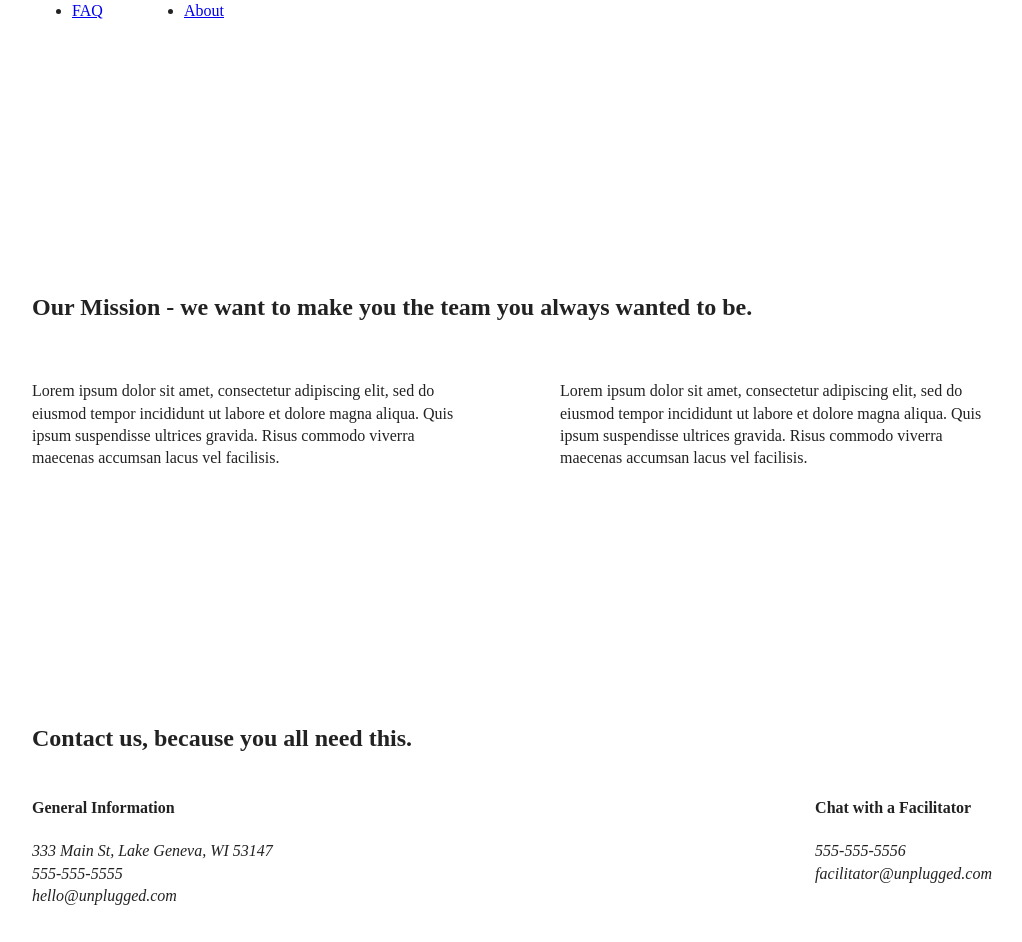
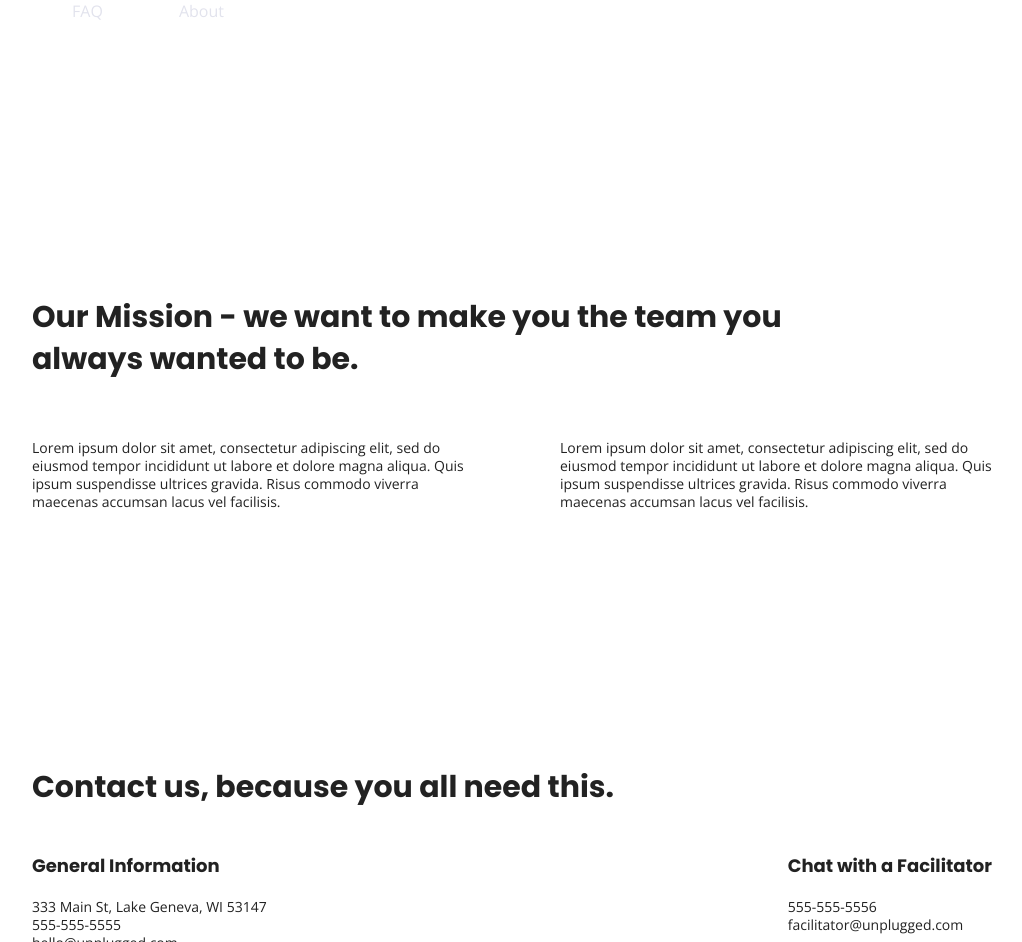
Before and after one commit to SionGH/-unplugged-retreat-web, a website: page about/index.html in a window 1280 px wide. Shown: the part 173-1115 px from the top of the page, without its empty margins (128-1150 px from the left). Drawn offline with nearby package versions, Linux system fonts and the light colour scheme.

Commit message:
Css text

```diff
--- a/about/index.html
+++ b/about/index.html
@@ -20,6 +20,8 @@
   <link rel="stylesheet" href="../css/main.css">
 
   <meta name="theme-color" content="#fafafa">
+  <!-- Google Fonts -->
+  <link href="https://fonts.googleapis.com/css?family=Open+Sans:400,700|Poppins:500,700" rel="stylesheet">
 </head>
 
 <body>
--- a/css/main.css
+++ b/css/main.css
@@ -86,6 +86,63 @@ textarea {
 /* ==========================================================================
    Author's custom styles
    ========================================================================== */
+   /* General Styles */
+
+html {
+	font-size: 16px;
+}
+
+body {
+    font-family: 'Open Sans', sans-serif;
+    font-size: 1em;
+    text-align: left;
+}
+
+
+ul,
+ol {
+  font-size: 1em;
+  list-style-type: none;
+}
+
+a {
+	color: #e2e3ed;
+  text-decoration: none;
+}
+
+h2 {
+  font-family: 'Poppins', sans-serif;
+  font-size: 1.875em;
+}
+
+h3,
+h4 {
+  font-family: 'Poppins', sans-serif;
+  font-size: 1.125em;
+  margin: 20px 0;
+}
+
+p {
+	font-size: .875em;
+  line-height: 1.285;
+}
+
+img {
+
+}
+
+figure {
+
+}
+address {
+  font-size: 1em;
+  font-style: normal;
+}
+
+.content-wrapper {
+  width: 90%;
+  margin: 50px 0;
+}
 /* -------------------- Base Header - Footer Styles -------------------- */
 
 .content-wrapper {
```
Also changed, not shown: faq/index.html (+2 -0 lines), index.html (+2 -0 lines).
